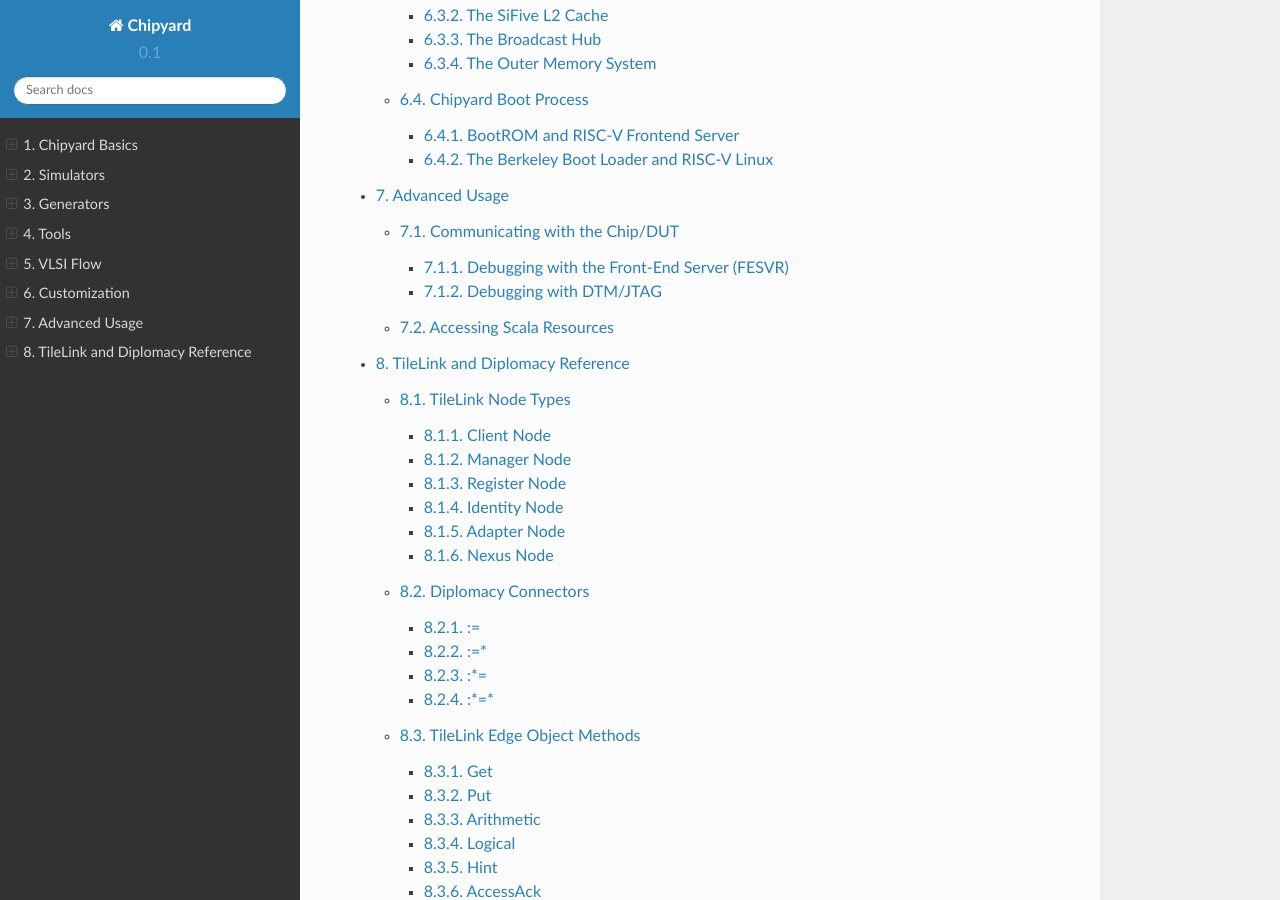
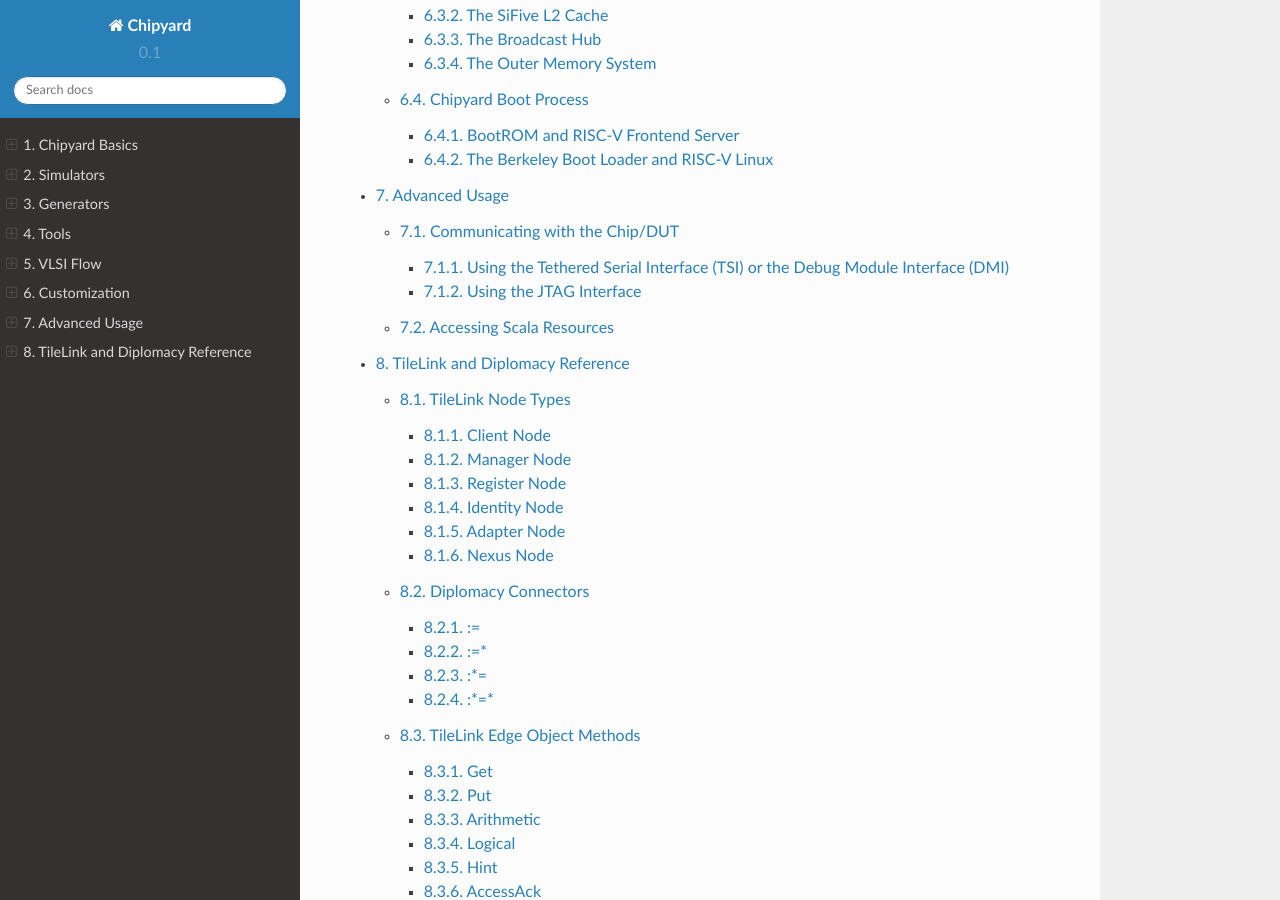
Before and after one commit to ucb-bar/chipyard, a Sphinx documentation site: the page built from docs/index.rst, in a window 1280 px wide and 900 px high, scrolled down 3480 px. Built offline with Sphinx 7.4.7 and the Read the Docs theme 2.0.0, drawn with Linux system fonts in a browser that asks for light colours; some of the changed lines change nothing that is shown.

Commit message:
cleaner + more correct documents [ci skip]

```diff
--- a/docs/Advanced-Usage/Chip-Communication.rst
+++ b/docs/Advanced-Usage/Chip-Communication.rst
@@ -3,40 +3,104 @@
 Communicating with the Chip/DUT
 ===============================
 
-What good is a chip if it can't communicate with the outside world? Chipyard designs communicate to the outside world in
-one of two ways:
+What good is a chip/DUT if it can't communicate with the outside world? Chipyard designs
+communicate to the outside world in one of two ways:
 
-* using the Front-End Server (FESVR)
-* using Rocket Chip's JTAG/DTM interface.
+* using the Tethered Serial Interface (TSI) or the Debug Module Interface (DMI) with the Front-End Server (FESVR) to communicate with the design
+* using the JTAG interface with OpenOCD and GDB to communicate with the design
 
-Debugging with the Front-End Server (FESVR)
--------------------------------------------
+Using the Tethered Serial Interface (TSI) or the Debug Module Interface (DMI)
+-----------------------------------------------------------------------------
 
-By default, Chipyard simulations are setup to use the Front-End Server (FESVR) and extra infrastructure to bringup the DUT. However, FESVR can also be used to
-bringup a DUT/Chip when a tapeout is completed. FESVR is a C++ library that gives a simple API to reset, send messages, and run programs on a DUT.
-It can be added used simulators (VCS, Verilator, FireSim) as well as in a bringup sequence for a taped out chip.
+If you are using TSI or the DMI to communicate with the target (DUT/chip), you are using
+the Front-End Server (FESVR) to facilitate communication between the host machine and the target.
 
-In the case of a simulator like VCS/Verilator, FESVR functions are converted into Tethered Serial Interface (TSI) commands.
-These TSI commands are simple R/W commands that are able to probe the DUT's memory space. In simulation, these TSI commands connect to
-a ``SimSerial`` (located in the ``generators/testchipip`` project) simulation C++ class that is added to simulation. This ``SimSerial``
-device sends the TSI command to the DUT which contains a ``SerialAdapter`` (located in the ``generators/testchipip`` project) that converts
-the TSI commands to TileLink requests. In simulation, FESVR resets the DUT, and writes into memory the test program. This is currently the fastest
+Primer on the Front-End Server (FESVR)
+~~~~~~~~~~~~~~~~~~~~~~~~~~~~~~~~~~~~~~
+
+FESVR is a C++ library that manages communication
+between a host machine and a RISC-V target. For debugging, it provides a simple API to reset,
+send messages, and run programs on a DUT but it also provides peripheral device emulation.
+It can be added used simulators (VCS, Verilator, FireSim) as well as in a bringup sequence
+for a taped out chip.
+
+Specifically, FESVR uses the Host Target Interface (HTIF), a communication bus for the hardware,
+to speak with the target. HTIF is a non-standard Berkeley extension that uses a FIFO non-blocking
+interface to communicate with the target.
+
+Using the Tethered Serial Interface (TSI)
+~~~~~~~~~~~~~~~~~~~~~~~~~~~~~~~~~~~~~~~~~
+
+By default, Chipyard uses the Tethered Serial Interface (TSI) to communicate with the target.
+TSI is the implementation of the HTIF interface that is used to send commands to the
+RISC-V target. These TSI commands are simple R/W commands
+that are able to probe the DUT's memory space. In simulation, these TSI commands connect
+to a ``SimSerial`` (located in the ``generators/testchipip`` project) simulation C++
+class that is added to simulation. This ``SimSerial`` device sends the TSI command to
+the DUT which contains a ``SerialAdapter`` (located in the ``generators/testchipip``
+project) that converts the TSI commands to TileLink requests. In simulation, FESVR
+resets the DUT, and writes into memory the test program. This is currently the fastest
 mechanism to simulate the DUT.
 
-In the case of a chip tapeout bringup, FESVR is used as a library ...
+In the case of a chip tapeout bringup, TSI commands can be sent over a modified communication
+medium to communicate with the chip. For example, some Berkeley tapeouts have a FPGA
+with a RISC-V soft-core that runs FESVR. The FESVR on the soft-core sends TSI commands
+to a TSI to TileLink converter living on the FPGA (i.e. ``SerialAdapter``). Then this converter
+sends the converted TileLink commands over a serial link to the chip.
 
-to a main C++ that is run to communicate to a physical chip. In this case, FESVR is normally modified to specify the communication
-medium (i.e. send message with TSI over pins in a particular protocol).
+Using the Debug Module Interface (DMI)
+~~~~~~~~~~~~~~~~~~~~~~~~~~~~~~~~~~~~~~
 
-Debugging with DTM/JTAG
------------------------
+Another option to bringup the target is to use the Debug Module Interface (DMI) provided by Rocket Chip.
+In this case, a Debug Test Module (DTM) must exist in the target that communicates with the DMI.
+The DTM is given in the RISC-V Debug Specification and is responsible for managing communication between
+the target and whatever lives on the other side of the DMI (in this case FESVR). This is added by default
+to the Rocket Chip ``Subsystem`` by having the ``HasPeripheryDebug`` and ``HasPeripheryDebugModuleImp`` mixins.
+Chipyard disables the DTM by default so that it can use the TSI interface.
+This is because the DTM executes a small loop of code to write the test binary byte-wise into memory
+while the default ``SimSerial``/``SerialAdapter``/TSI interface directly writes to memory.
 
-Chipyard is not setup to use the Debug Test Module (DTM) to bringup the core.
-This is because the DTM executes a small loop of code to write the test binary byte-wise into memory
-while the default ``SimSerial``/``SerialAdapter``/``FESVR`` interface directly writes to memory.
-However, if you want to use JTAG, you must do the following steps to setup a DTM enabled system.
+Starting the TSI or DMI Simulation
+~~~~~~~~~~~~~~~~~~~~~~~~~~~~~~~~~~
 
-Creating a DTM/JTAG Config
+Since Chipyard uses TSI by default, you can run a TSI based simulation by running any of the default
+configurations. For example:
+
+.. code-block:: bash
+
+   cd sims/verilator
+   # or
+   cd sims/vcs
+
+   make CONFIG=LargeBoomConfig run-asm-tests
+
+If you would like to build a DMI system with a Chipyard configuration, the you must create a
+top-level system with the DTM as well as a config to use that top-level system.
+
+.. literalinclude:: ../../generators/example/src/main/scala/RocketConfigs.scala
+    :language: scala
+    :start-after: DOC include start: DmiRocket
+    :end-before: DOC include end: DmiRocket
+
+In this example, the ``WithDTMTop`` mixin specifies that the top-level SoC will instantiate a DTM.
+The rest of the mixins specify the rest of the system (cores, accelerators, etc).
+
+.. code-block:: bash
+
+    cd sims/verilator
+    # or
+    cd sims/vcs
+
+    make CONFIG=dmiRocketConfig TOP=TopWithDTM MODEL=TestHarnessWithDTM
+
+Using the JTAG Interface
+------------------------
+
+The main way to use JTAG with a Rocket Chip based system is to instantiate the Debug Test Module (DTM)
+and configure it to use a JTAG interface (by default the DTM is setup to use the DMI interface mentioned above).
+However, if you want to use JTAG, you must do the following steps to setup a DTM+JTAG enabled system.
+
+Creating a DTM+JTAG Config
 ~~~~~~~~~~~~~~~~~~~~~~~~~~~~~~~~~~~~~~~~~~~
 
 First, a DTM config must be created for the system that you want to create.
@@ -48,10 +112,11 @@
     :end-before: DOC include end: JtagRocket
 
 In this example, the ``WithDTMTop`` mixin specifies that the top-level SoC will instantiate a DTM.
-The ``WithJtagDTM`` will configure that instantiated DTM to use JTAG as the bringup method (note: this can be removed if you want a DTM-only bringup).
+The ``WithJtagDTM`` will configure that instantiated DTM to use JTAG as the bringup method (note:
+this can be removed if you want a DMI-only bringup).
 The rest of the mixins specify the rest of the system (cores, accelerators, etc).
 
-Starting the DTM Simulation
+Starting the DTM+JTAG Simulation
 ~~~~~~~~~~~~~~~~~~~~~~~~~~~~~~~~~~~~~~~~~~~
 
 After creating the config, call the ``make`` command like the following:
@@ -62,10 +127,11 @@
     # or
     cd sims/vcs
 
-    make CONFIG=DTMBoomConfig TOP=TopWithDTM MODEL=TestHarnessWithDTM
+    make CONFIG=jtagRocketConfig TOP=TopWithDTM MODEL=TestHarnessWithDTM
 
-In this example, this will use the config that you previously specified, as well as set the other parameters that are needed to satisfy the build system.
-After that point, you should have a JTAG enabled simulation that you can attach to using OpenOCD and GDB!
+In this example, this will use the config that you previously specified, as well as set
+the other parameters that are needed to satisfy the build system. After that point, you
+should have a JTAG enabled simulation that you can attach to using OpenOCD and GDB!
 
 Debugging with JTAG
 ~~~~~~~~~~~~~~~~~~~~~~~~~~~~~~~~~~~~~~~~~~~~~~~~~~~~~~~
```
Also changed, not shown: 1 other file.
